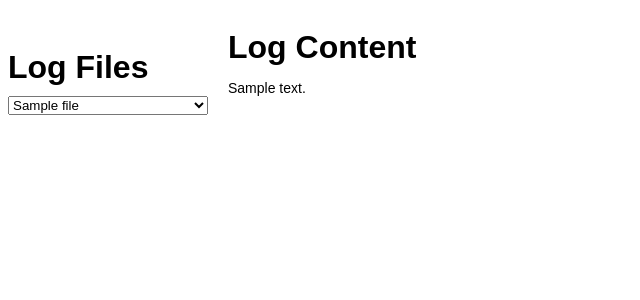
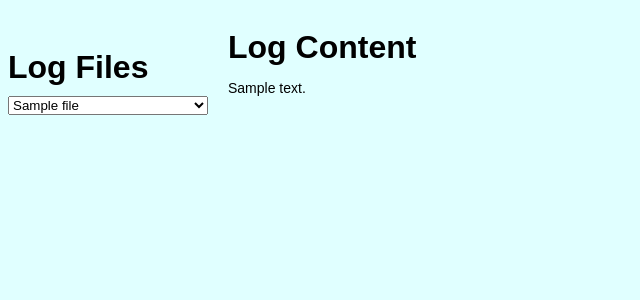
Before and after one commit to ferdiina/python-scripts, a Flask app: template logreader/templates/log.html in a window 1280 px wide. Shown: the top 300 px of the page, without its empty margins (0-640 px from the left). Run offline with Flask 3, Linux system fonts and the light colour scheme; the template is opened without the code that fills it: most values are stand-ins (such as "Sample title", 1, 10 or a date in 2020).

```diff
--- a/logreader/templates/log.html
+++ b/logreader/templates/log.html
@@ -8,6 +8,7 @@
             display: flex;
             align-items: flex-start;
             gap: 20px;
+            background-color: lightcyan;
         }
 
         #sidebar {
@@ -39,6 +40,8 @@
     </style>
 </head>
 <body>
+
+
     <div id="sidebar">
         <h1>Log Files</h1>
         <div id="file-list">
```
